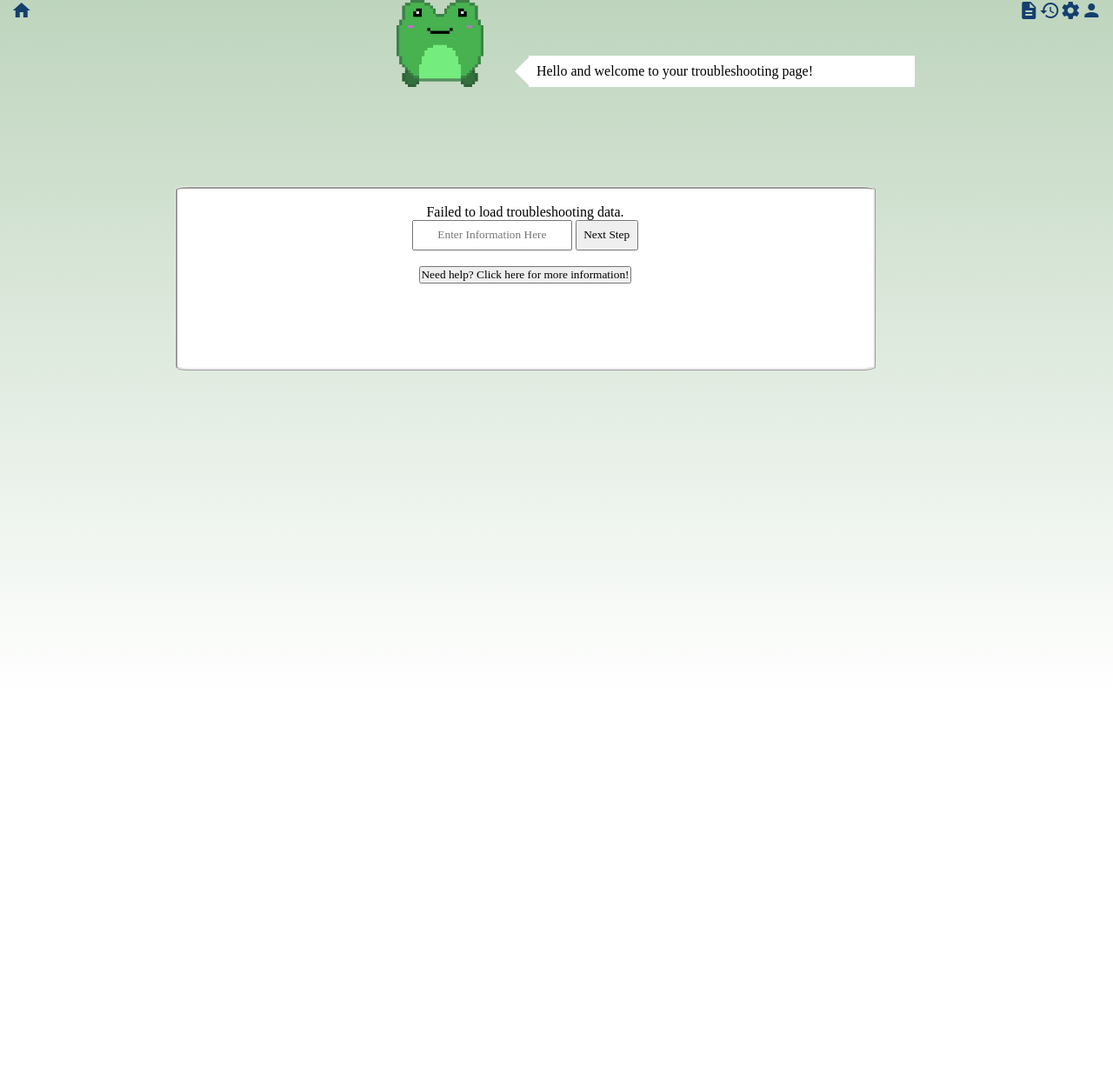
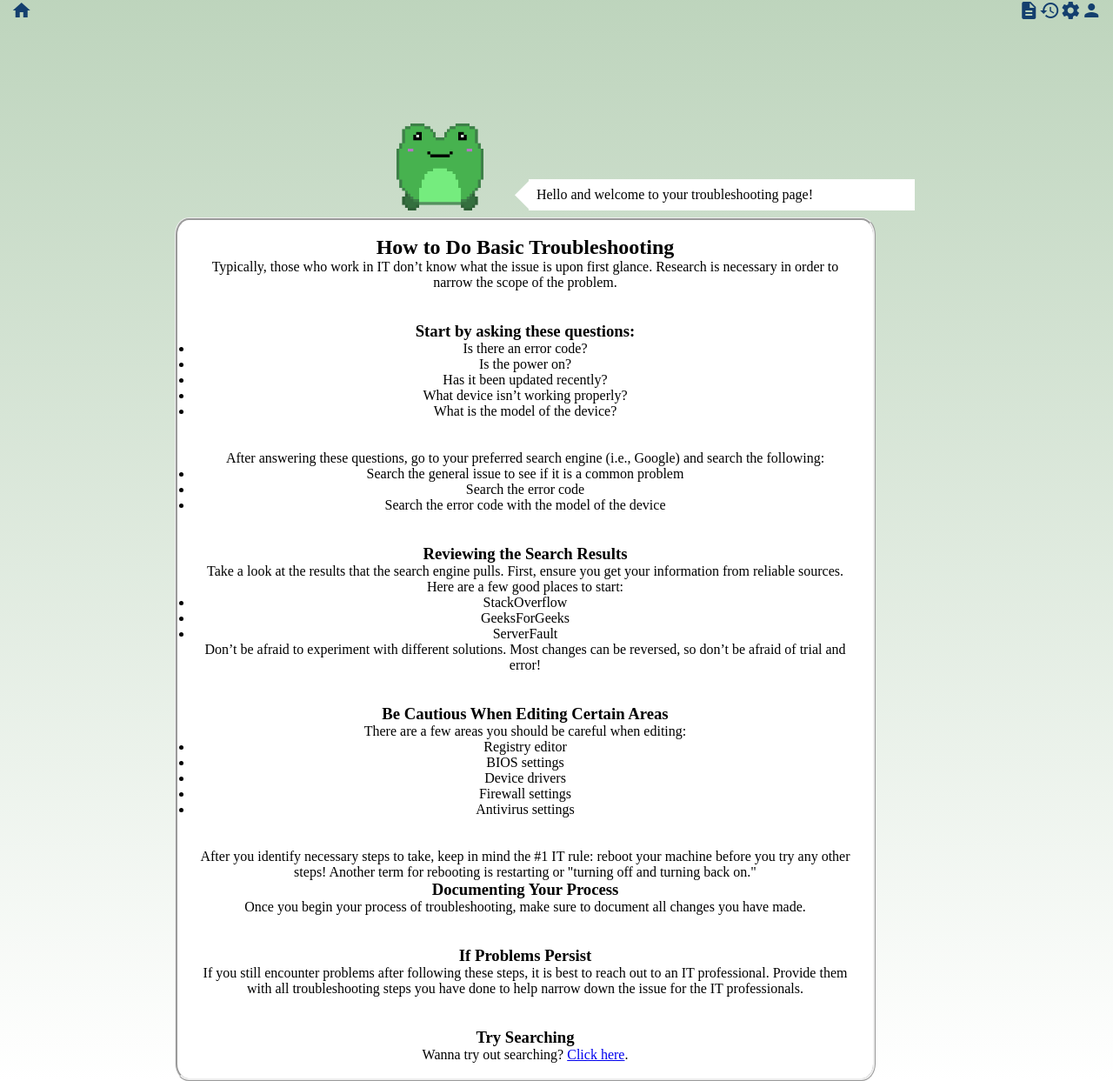
Before and after one commit to SKel1817/on-it, a Flask app: page /troubleshooting in a window 1280 px wide. Shown: the part 13-1256 px from the top of the page at 87% size. Before the commit the page ends 665 px from the top, so only its background shows below. Run offline with Flask 3, Linux system fonts and the light colour scheme.

Commit message:
added new page for troubleshooting and webscrapping

```diff
--- a/app.py
+++ b/app.py
@@ -1,8 +1,11 @@
+from bs4 import BeautifulSoup
 from flask import Flask, render_template, request, jsonify, send_file
 import os
 import json
 from datetime import datetime
 import subprocess
+
+import requests
 # from dotenv import load_dotenv
 # import mariadb
 # from mariadb import Error
@@ -191,18 +194,39 @@ def save_response():
         print("Error:", e)
         return jsonify({"error": "Internal server error"}), 500
 
-@app.route("/get_troubleshooting", methods=["GET"])
-def get_troubleshooting():
-    try:
-        troubleshooting_file = os.path.join("static", "troubleshooting.json")
-        with open(troubleshooting_file, "r") as f:
-            troubleshooting_data = json.load(f)
-        return jsonify(troubleshooting_data)
-    except Exception as e:
-        print(f"Error loading troubleshooting data: {e}")
-        return jsonify({"error": "Failed to load troubleshooting data."}), 500
 
+# Route to show the search input page
+@app.route('/search')
+def search_page():
+    return render_template('search.html')
 
+# Route to handle search and show results
+@app.route('/search_results', methods=['POST'])
+def search_results():
+    query = request.form['query']
+    search_results = google_search(query)  # Function to fetch results (defined below)
+    print(search_results) # Output the results to the console for debugging
+
+    return render_template('search_results.html', results=search_results)
+
+def google_search(query):
+    url = f"https://www.google.com/search?q={query}"
+    headers = {
+        "User-Agent": "Mozilla/5.0 (Windows NT 10.0; Win64; x64) AppleWebKit/537.36 (KHTML, like Gecko) Chrome/58.0.3029.110 Safari/537.36"
+    }
+    response = requests.get(url, headers=headers)
+
+    if response.status_code == 200:
+        soup = BeautifulSoup(response.text, "html.parser")
+        search_results = []
+        for result in soup.find_all('div', class_='tF2Cxc'):
+            title = result.find('h3').text if result.find('h3') else None
+            link = result.find('a')['href'] if result.find('a') else None
+            snippet = result.find('span', class_='aCOpRe').text if result.find('span', class_='aCOpRe') else None
+            search_results.append({"title": title, "link": link, "snippet": snippet})
+        return search_results
+    else:
+        return []
 
 # pages logic
 @app.route("/")
--- a/static/script.js
+++ b/static/script.js
@@ -222,39 +222,6 @@ function downloadPDF(date) {
     });
 }
 
-// Function to fetch and display troubleshooting data - troubleshooting.html page
-function fetchTroubleshootingData() {
-  fetch("/get_troubleshooting")
-    .then(response => {
-      if (!response.ok) throw new Error("Failed to fetch troubleshooting data.");
-      return response.json();
-    })
-    .then(data => {
-      const container = document.getElementById("troubleshooting-container");
-      container.innerHTML = ""; // Clear previous content
-
-      data.forEach(issue => {
-        const issueDiv = document.createElement("div");
-        issueDiv.innerHTML = `
-          <h3>${issue.problem}</h3>
-          <p><strong>Cause:</strong> ${issue.cause}</p>
-          <p><strong>Solution:</strong> ${issue.solution}</p>
-          <hr>
-        `;
-        container.appendChild(issueDiv);
-      });
-    })
-    .catch(error => {
-      console.error("Error fetching troubleshooting data:", error);
-      document.getElementById("troubleshooting-container").innerHTML = "<p>Failed to load troubleshooting data.</p>";
-    });
-}
-
-// Call the function when the page loads
-document.addEventListener("DOMContentLoaded", fetchTroubleshootingData);
-
-
-
 // Initialize the page
 document.addEventListener("DOMContentLoaded", () => {
   fetchAuditSteps();
--- a/templates/troubleshooting.html
+++ b/templates/troubleshooting.html
@@ -7,8 +7,6 @@
     <link rel="on-it icon" href="../static/Media/onitIcon.png" type="image/x-icon" />
     <link rel="stylesheet" href="../static/style.css" />
     <link rel="stylesheet" href="https://fonts.googleapis.com/icon?family=Material+Icons">
-    <!--Link json file-->
-    <link rel="troubleshooting" href="../static/troubleshooting.json" type="application/json" />
     <script src="../static/script.js"></script>
   </head>
 
@@ -25,36 +23,69 @@
 <body class="body">
   <div class="auditContent">
     <div class="auditHopper">
-        <image src="../static/Media/Hopper.png" alt="on-it mascot Hopper" class="Hopper" height="100">
+      <img src="../static/Media/Hopper.png" alt="on-it mascot Hopper" class="Hopper" height="100">
     </div>
     <div class="auditHopperSpeech">
       <p>Hello and welcome to your troubleshooting page!</p>
     </div>
     <div class="auditContainer">
-      <div id="troubleshooting-container">
-      </div>
-
-        <input type="text" id="auditInput" placeholder="Enter Information Here">
-        <input type="button" id="nextButton" value="Next Step">
+      <h2>How to Do Basic Troubleshooting</h2>
+      <p>Typically, those who work in IT don’t know what the issue is upon first glance. Research is necessary in order to narrow the scope of the problem.</p>
       <br>
       <br>
-        <div class="auditHelp">
-          <button onclick="toggleHelp()">Need help? Click here for more information!</button>
-          <div id="helpContent" style="display: none;">
+      <h3>Start by asking these questions:</h3>
+      <ul>
+        <li>Is there an error code?</li>
+        <li>Is the power on?</li>
+        <li>Has it been updated recently?</li>
+        <li>What device isn’t working properly?</li>
+        <li>What is the model of the device?</li>
+      </ul>
       <br>
-              <p id="auditHelp">Lorem ipsum dolor sit amet, consectetur adipiscing elit. Morbi in sollicitudin purus. Cras gravida imperdiet ligula, facilisis lacinia erat porta at. Aliquam ac libero nec mauris pellentesque ultricies. Nulla facilisi. Maecenas ultrices urna vel lacinia pellentesque. Cras tempor lacus tortor. Nunc congue pretium risus, at dictum massa vehicula vel. Integer sit amet fringilla est. Integer congue sapien eros, sit amet pulvinar arcu mattis sit amet. Aenean ullamcorper lobortis purus, sed hendrerit nisl vestibulum at. Curabitur sed enim sapien. Suspendisse id imperdiet nisl.</p>
-          </div>
-        </div>
-        <script>
-          function toggleHelp() {
-              var helpContent = document.getElementById("helpContent");
-              if (helpContent.style.display === "none") {
-                  helpContent.style.display = "block";
-              } else {
-                  helpContent.style.display = "none";
-              }
-          }
-          </script>
+      <br>
+      <p>After answering these questions, go to your preferred search engine (i.e., Google) and search the following:</p>
+      <ul>
+        <li>Search the general issue to see if it is a common problem</li>
+        <li>Search the error code</li>
+        <li>Search the error code with the model of the device</li>
+      </ul>
+      <br>
+      <br>
+      <h3>Reviewing the Search Results</h3>
+      <p>Take a look at the results that the search engine pulls. First, ensure you get your information from reliable sources. Here are a few good places to start:</p>
+      <ul>
+        <li>StackOverflow</li>
+        <li>GeeksForGeeks</li>
+        <li>ServerFault</li>
+      </ul>
+
+      <p>Don’t be afraid to experiment with different solutions. Most changes can be reversed, so don’t be afraid of trial and error!</p>
+      <br>
+      <br>
+      <h3>Be Cautious When Editing Certain Areas</h3>
+      <p>There are a few areas you should be careful when editing:</p>
+      <ul>
+        <li>Registry editor</li>
+        <li>BIOS settings</li>
+        <li>Device drivers</li>
+        <li>Firewall settings</li>
+        <li>Antivirus settings</li>
+      </ul>
+      <br>
+      <br>
+
+      <p>After you identify necessary steps to take, keep in mind the #1 IT rule: reboot your machine before you try any other steps! Another term for rebooting is restarting or "turning off and turning back on."</p>
+
+      <h3>Documenting Your Process</h3>
+      <p>Once you begin your process of troubleshooting, make sure to document all changes you have made.</p>
+      <br>
+      <br>
+      <h3>If Problems Persist</h3>
+      <p>If you still encounter problems after following these steps, it is best to reach out to an IT professional. Provide them with all troubleshooting steps you have done to help narrow down the issue for the IT professionals.</p>
+      <br>
+      <br>
+      <h3>Try Searching</h3>
+      <p>Wanna try out searching? <a href="/search" target="_blank">Click here</a>.</p>
     </div>
   </div>
 </body>
```
Also changed, not shown: templates/search.html (added, +33 -0 lines), templates/search_results.html (added, +38 -0 lines). Lines whose indentation alone changed are shown as unchanged.
